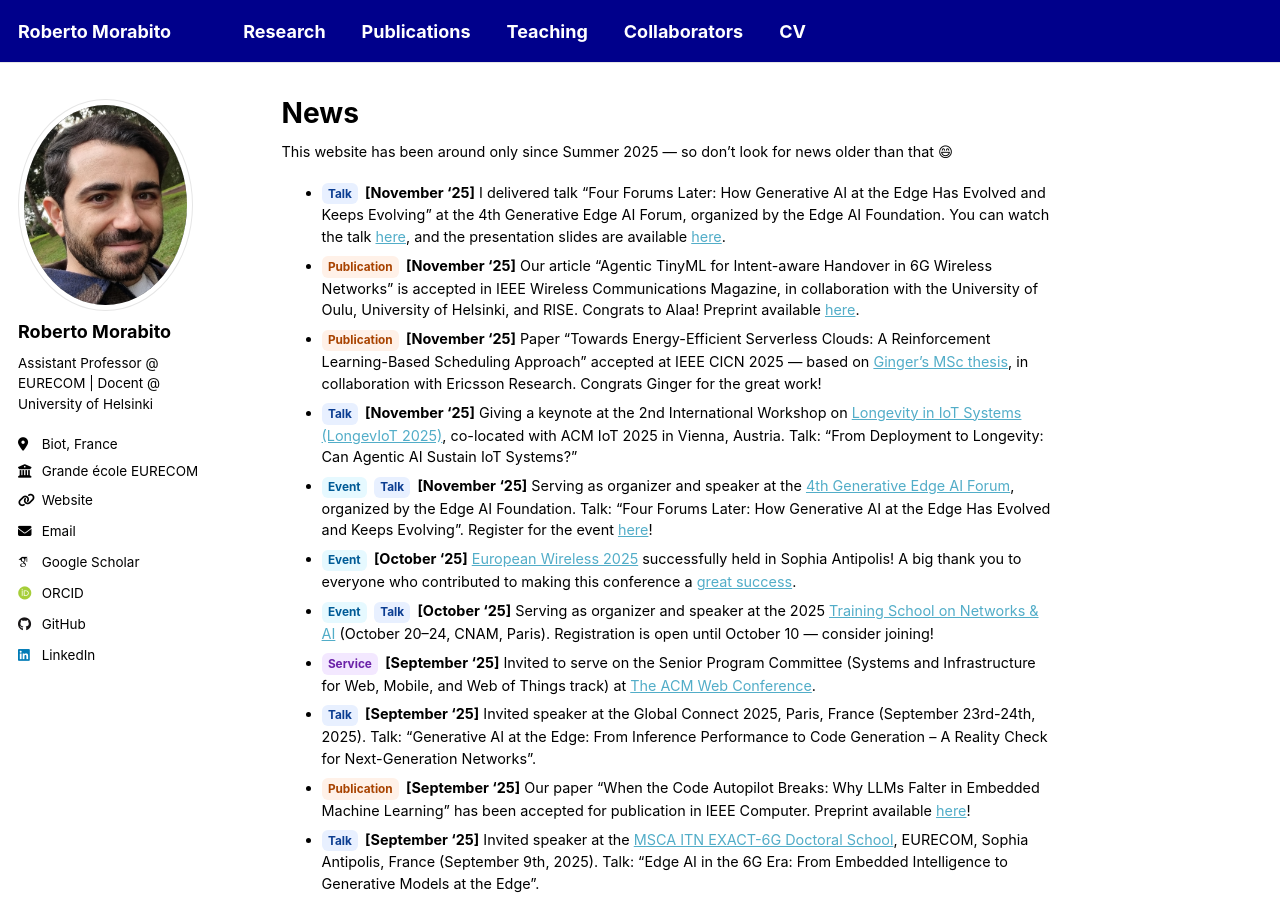
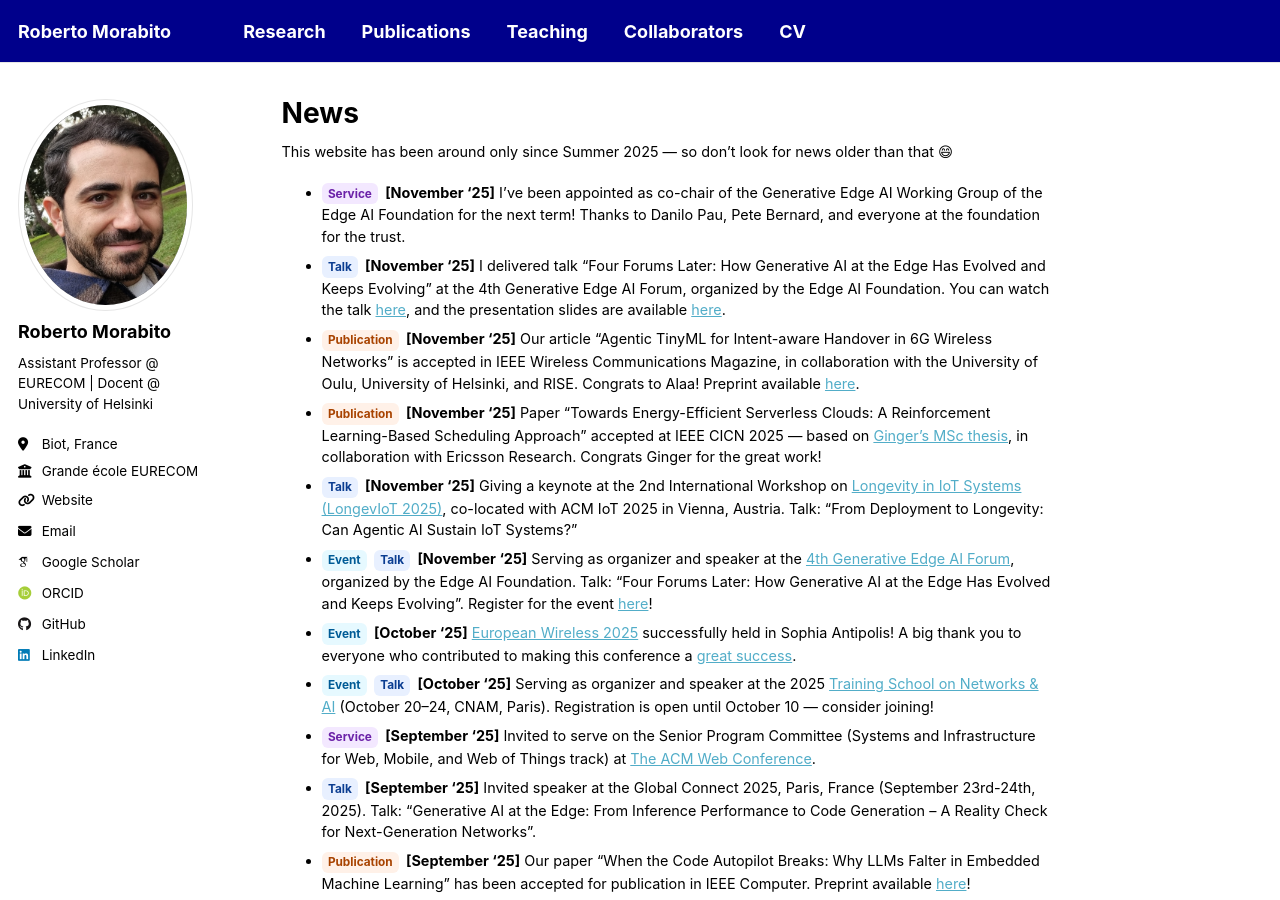
Before and after one commit to robertmora/robertmora.github.io, a Jekyll site: the page built from _pages/news.md, in a window 1280 px wide and 900 px high. Built offline with Jekyll 4.4.1, drawn with Linux system fonts in a browser that asks for light colours; some web fonts are replaced; a script that is not in the unit is left out.

Commit message:
Update news.md

```diff
--- a/_pages/news.md
+++ b/_pages/news.md
@@ -6,6 +6,7 @@ author_profile: true
 
 This website has been around only since Summer 2025 — so don’t look for news older than that 😄
 
+- [Service](){:.tag .tag--service} **[November '25]** I've been appointed as co-chair of the Generative Edge AI Working Group of the Edge AI Foundation for the next term! Thanks to Danilo Pau, Pete Bernard, and everyone at the foundation for the trust.
 - [Talk](){:.tag .tag--talk} **[November '25]** I delivered talk “Four Forums Later: How Generative AI at the Edge Has Evolved and Keeps Evolving” at the 4th Generative Edge AI Forum, organized by the Edge AI Foundation. You can watch the talk [here](https://youtu.be/oTso-e2JCyU?t=11096){:target="_blank"}, and the presentation slides are available [here](https://github.com/robertmora/robertmora.github.io/blob/master/files/Roberto%20Morabito_4th%20Forum_Four%20Forums%20Later_How%20GenAI%20at%20the%20Edge%20Has%20Evolved_final.pdf){:target="_blank"}.
 - [Publication](){:.tag .tag--pub} **[November '25]** Our article "Agentic TinyML for Intent-aware Handover in 6G Wireless Networks" is accepted in IEEE Wireless Communications Magazine, in collaboration with the University of Oulu, University of Helsinki, and RISE. Congrats to Alaa! Preprint available [here](https://github.com/robertmora/robertmora.github.io/blob/master/files/Agentic%20TinyML%20for%20Intent-aware%20Handover%20in%206G%20Wireless%20Networks.pdf){:target="_blank"}.
 - [Publication](){:.tag .tag--pub} **[November '25]** Paper "Towards Energy-Efficient Serverless Clouds: A Reinforcement Learning-Based Scheduling Approach" accepted at IEEE CICN 2025 — based on [Ginger’s MSc thesis](https://aaltodoc.aalto.fi/items/0110965a-10dc-4ac2-ad0e-71e2bc71e6a9){:target="_blank"}, in collaboration with Ericsson Research. Congrats Ginger for the great work!
```
